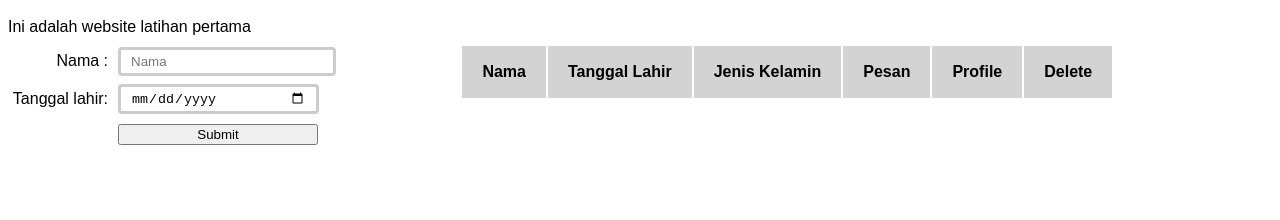
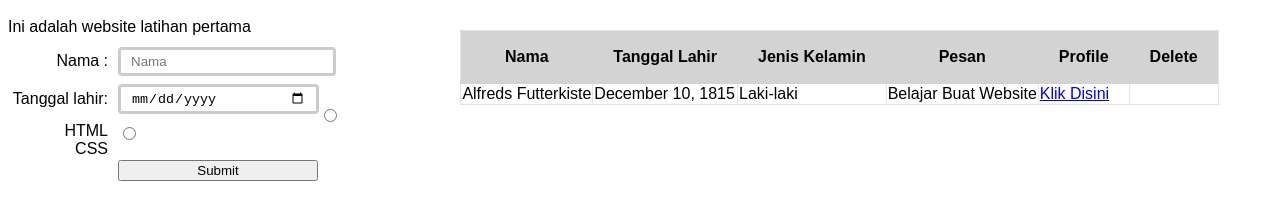
Before and after one commit to revou-fundamental-course/13-may-24-NUwUbie, a plain HTML site: page Latihan/form.html in a window 1280 px wide. Shown: the part 196-416 px from the top of the page. Drawn offline with Linux system fonts and the light colour scheme.

Commit message:
Latihan saja

```diff
--- a/form.html
+++ b/Latihan/form.html
@@ -51,18 +51,14 @@ label {
         clear:left;
         text-align:right;
         padding-right:10px;
-}
-
+        font-family: Arial, Helvetica, sans-serif}
     input, label {
         float:left
-}
-label {
-    font-family: Arial, Helvetica, sans-serif;
     }
     .tabel_nama_dll {
         display: flex;
         margin-left: 35%;
-        margin-top: -90px;
+        margin-top: -140px;
         padding: 10px;
         font-family: Arial, Helvetica, sans-serif;
         border: gray;
@@ -81,8 +77,10 @@ label {
             padding-bottom: 17px;
             border-collapse:collapse;
             display: flexbox;
-
-
+             }
+        table, th, td {
+         border: 1px solid rgba(211, 211, 211, 0.616);
+            border-collapse: collapse;
         }
 
 
@@ -117,7 +115,10 @@ label {
             <input type="date" for="date" style="width: 175px"></div>
             <br>
             <br>
-            <br>
+            <input type="radio" id="html" name="fav_language" value="HTML">
+<label for="html">HTML</label><br>
+<input type="radio" id="css" name="fav_language" value="CSS">
+<label for="css">CSS</label><br><br>
           <input type="submit" value="Submit" class="submitbtn" style="margin-left: 110px; width: 200px;">
         </form>
         <div class="tabel_nama_dll">
@@ -130,6 +131,14 @@ label {
             <th><b>Profile</b></th>
             <th><b>Delete</b></th>
         </tr>
+        <tr>
+            <td>Alfreds Futterkiste</td>
+            <td>December 10, 1815</td>
+            <td>Laki-laki</td>
+            <td>Belajar Buat Website</td>
+            <td><a href="google.com">Klik Disini</a></td>
+            <td>
+        </tr>
         </table>
         </div>
     </main>
```
Also changed, not shown: Latihan/border.html (added), Latihan/header.css (renamed from header.css), Latihan/index.html (renamed from index.html), Latihan/paragraf.html (renamed from paragraf.html), Latihan/styling.html (renamed from styling.html). Lines whose indentation alone changed are shown as unchanged.
